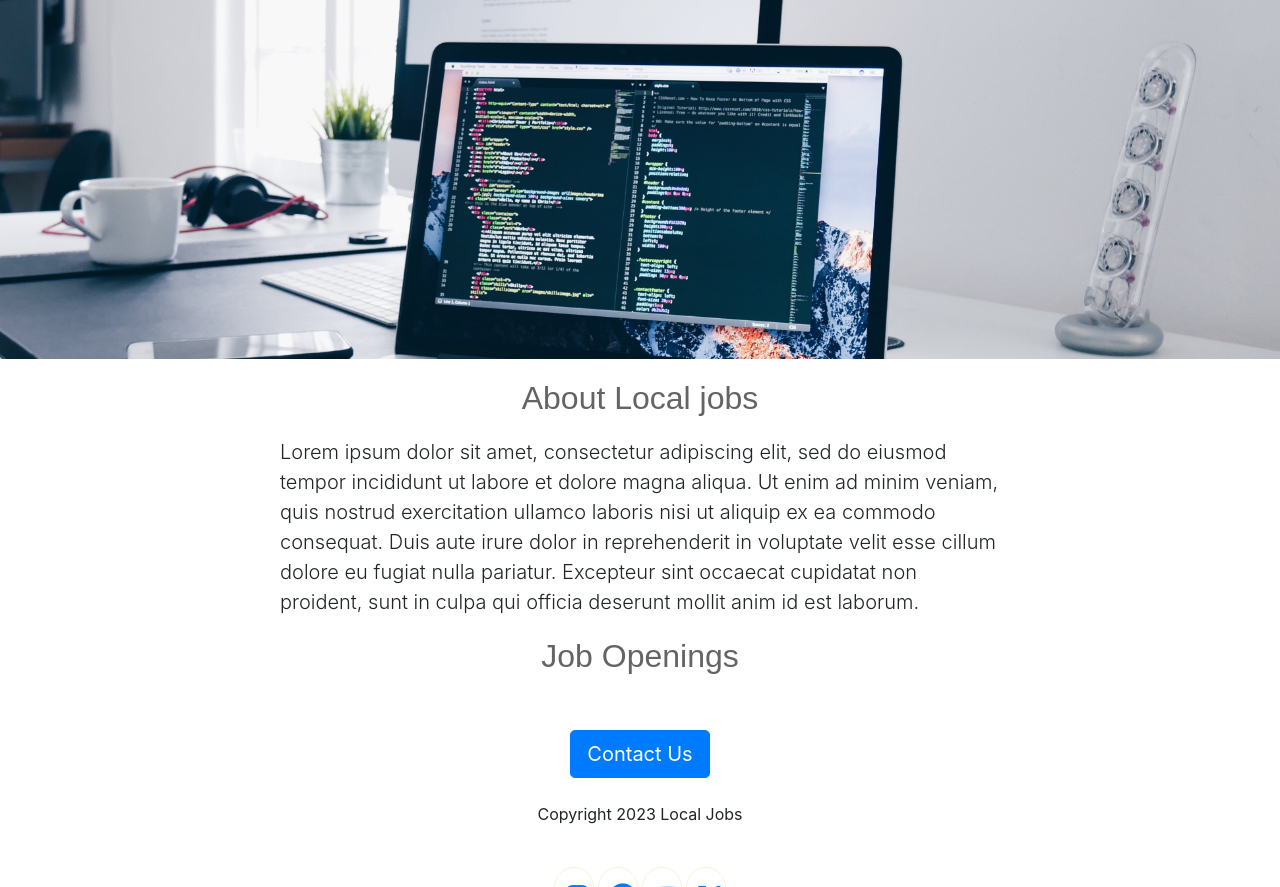
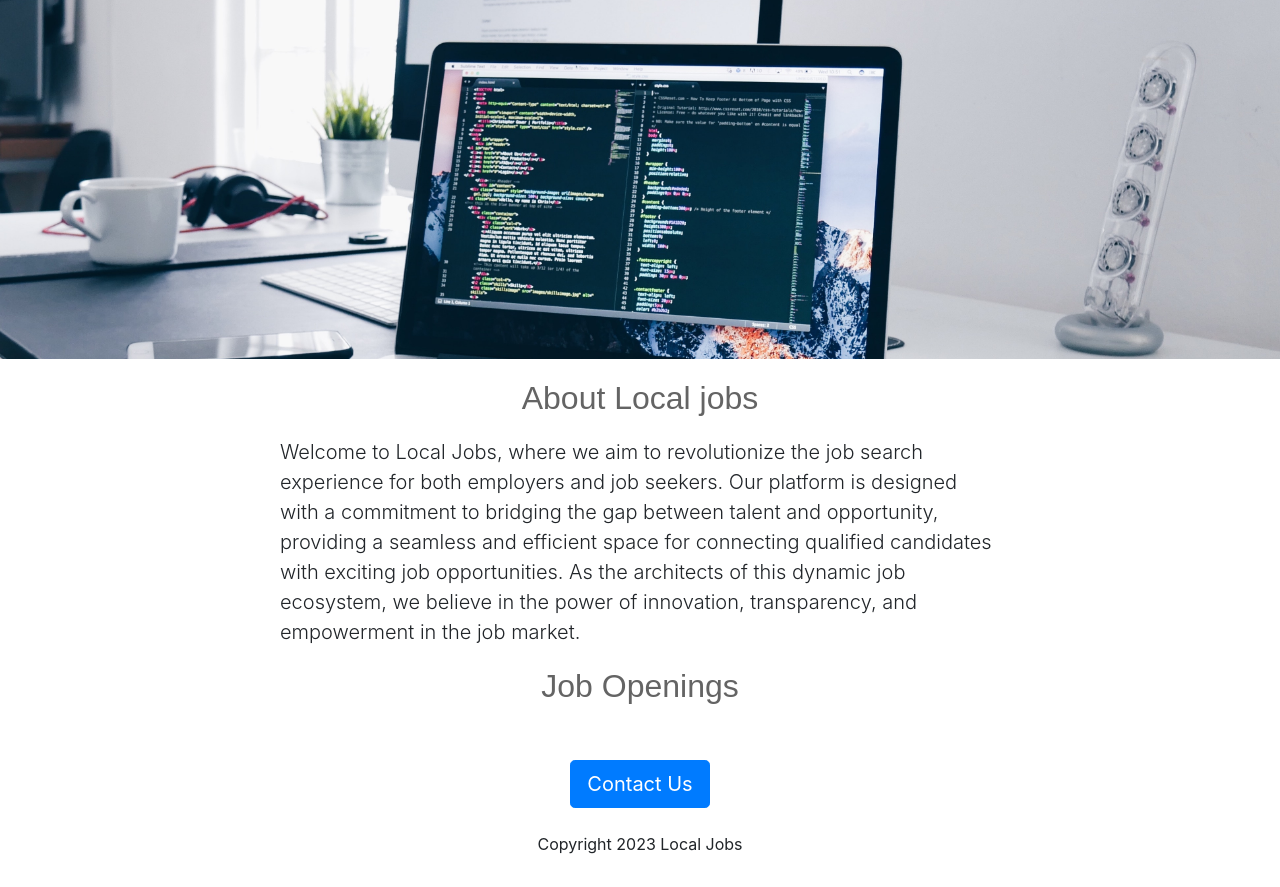
Before and after one commit to vvact/v-2, a Flask app: template templates/home.html in a window 1280 px wide. Shown: the part 155-1042 px from the top of the page. Run offline with Flask 3, Linux system fonts and the light colour scheme; the template is opened without the code that fills it, so the values that code supplies are empty.

Commit message:
new file

```diff
--- a/templates/home.html
+++ b/templates/home.html
@@ -51,7 +51,6 @@
   </head>
 
   <body>
-
     {% include 'nav.html' %}
     <h1>Local Jobs</h1>
     <img class="img-fluid" id="banner" src="static/victor.jpg" height="320px" />
@@ -59,13 +58,13 @@
       <h2>About Local jobs</h2>
 
       <p class="lead margin-bottom 20px">
-        Lorem ipsum dolor sit amet, consectetur adipiscing elit, sed do eiusmod
-        tempor incididunt ut labore et dolore magna aliqua. Ut enim ad minim
-        veniam, quis nostrud exercitation ullamco laboris nisi ut aliquip ex ea
-        commodo consequat. Duis aute irure dolor in reprehenderit in voluptate
-        velit esse cillum dolore eu fugiat nulla pariatur. Excepteur sint
-        occaecat cupidatat non proident, sunt in culpa qui officia deserunt
-        mollit anim id est laborum.
+        Welcome to Local Jobs, where we aim to revolutionize the job search
+        experience for both employers and job seekers. Our platform is designed
+        with a commitment to bridging the gap between talent and opportunity,
+        providing a seamless and efficient space for connecting qualified
+        candidates with exciting job opportunities. As the architects of this
+        dynamic job ecosystem, we believe in the power of innovation,
+        transparency, and empowerment in the job market.
       </p>
       <h2 style="margin-top: 20px; margin-bottom: 30px">Job Openings</h2>
       <div>{% for job in jobs %} {% include 'jobs.html' %} {% endfor %}</div>
```
